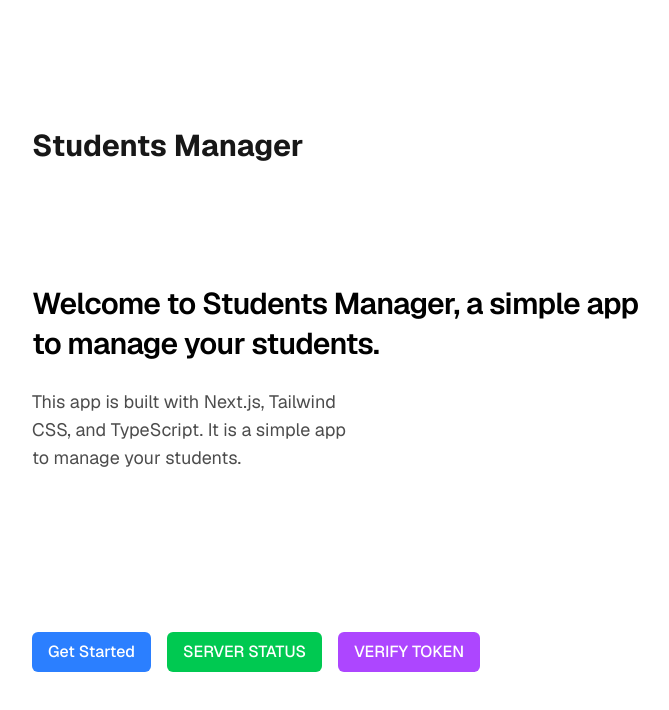
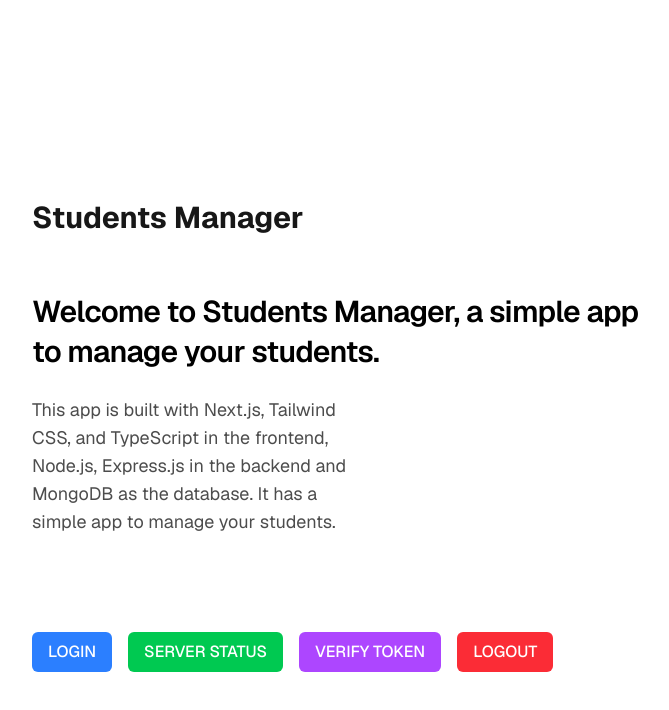
Before and after one commit to barel31/students-manager, a Next.js app in the folder frontend/: page / in a window 1280 px wide. Shown: the top 710 px of the page, without its empty margins (288-957 px from the left). Built offline with nearby package versions, Linux system fonts and the light colour scheme.

Commit message:
Add Navbar component, update layout and login functionality, and enhance API routes

```diff
--- a/frontend/app/layout.tsx
+++ b/frontend/app/layout.tsx
@@ -1,29 +1,32 @@
-import type { Metadata } from "next";
-import { Geist, Geist_Mono } from "next/font/google";
-import "./globals.css";
+import type { Metadata } from 'next';
+import { Geist, Geist_Mono } from 'next/font/google';
+import './globals.css';
+import Navbar from '@/components/navbar';
 
 const geistSans = Geist({
-  variable: "--font-geist-sans",
-  subsets: ["latin"],
+  variable: '--font-geist-sans',
+  subsets: ['latin'],
 });
 
 const geistMono = Geist_Mono({
-  variable: "--font-geist-mono",
-  subsets: ["latin"],
+  variable: '--font-geist-mono',
+  subsets: ['latin'],
 });
 
 export const metadata: Metadata = {
-  title: "Create Next App",
-  description: "Generated by create next app",
+  title: 'Students Manager',
+  description: 'A simple app to manage your students.',
 };
 
-export default function RootLayout({ children }: LayoutProps<"/">) {
+export default function RootLayout({ children }: LayoutProps<'/'>) {
   return (
     <html
       lang="en"
-      className={`${geistSans.variable} ${geistMono.variable} h-full antialiased`}
-    >
-      <body className="min-h-full flex flex-col">{children}</body>
+      className={`${geistSans.variable} ${geistMono.variable} h-full antialiased`}>
+      <body className="min-h-full flex flex-col">
+        <Navbar />
+        {children}
+      </body>
     </html>
   );
 }
--- a/frontend/app/login/page.tsx
+++ b/frontend/app/login/page.tsx
@@ -7,7 +7,7 @@ export default function Login() {
   const [successMessage, setSuccessMessage] = useState<string | null>(null);
 
   const handleSubmit = (data: { name: string; id: string }) => {
-    async function login() {
+    const login = async () => {
       try {
         const response = await fetch('/api/auth/login', {
           method: 'POST',
@@ -32,7 +32,7 @@ export default function Login() {
         setErrorMessage('An error occurred during login. Please try again.');
         setSuccessMessage(null);
       }
-    }
+    };
 
     login();
   };
--- a/frontend/app/page.tsx
+++ b/frontend/app/page.tsx
@@ -1,4 +1,6 @@
 'use client';
+
+import Link from 'next/link';
 
 export default function Home() {
   const checkServerStatus = () => {
@@ -30,16 +32,17 @@ export default function Home() {
             Welcome to Students Manager, a simple app to manage your students.
           </h1>
           <p className="max-w-xs text-lg leading-7 text-black/70 dark:text-zinc-400">
-            This app is built with Next.js, Tailwind CSS, and TypeScript. It is
-            a simple app to manage your students.
+            This app is built with Next.js, Tailwind CSS, and TypeScript in the
+            frontend, Node.js, Express.js in the backend and MongoDB as the
+            database. It has a simple app to manage your students.
           </p>
         </div>
         <div className="mt-10 flex items-center gap-4">
-          <a
+          <Link
             href="/login"
             className="px-4 py-2 bg-blue-500 text-white font-medium rounded-md hover:bg-blue-600 focus:outline-none focus:ring-2 focus:ring-blue-500">
-            Get Started
-          </a>
+            LOGIN
+          </Link>
           <button
             onClick={checkServerStatus}
             className="px-4 py-2 bg-green-500 text-white font-medium rounded-md hover:bg-green-600 focus:outline-none focus:ring-2 focus:ring-green-500">
@@ -50,6 +53,11 @@ export default function Home() {
             className="px-4 py-2 bg-purple-500 text-white font-medium rounded-md hover:bg-purple-600 focus:outline-none focus:ring-2 focus:ring-purple-500">
             VERIFY TOKEN
           </button>
+          <button
+            onClick={() => localStorage.removeItem('token')}
+            className="px-4 py-2 bg-red-500 text-white font-medium rounded-md hover:bg-red-600 focus:outline-none focus:ring-2 focus:ring-red-500">
+            LOGOUT
+          </button>
         </div>
       </main>
     </div>
--- /dev/null
+++ b/frontend/components/navbar.tsx
@@ -0,0 +1,13 @@
+import Link from 'next/link';
+
+export default function Navbar() {
+  return (
+    <nav className="bg-white text-white p-4 w-full h-full flex items-center justify-center dark:bg-black">
+      <div className="container mx-auto">
+        <Link href="/" className="text-4xl font-bold">
+          Students Manager
+        </Link>
+      </div>
+    </nav>
+  );
+}
```
Also changed, not shown: frontend/package.json (+5 -2 lines), 2 other files (tests, documents, lock files or other folders).
